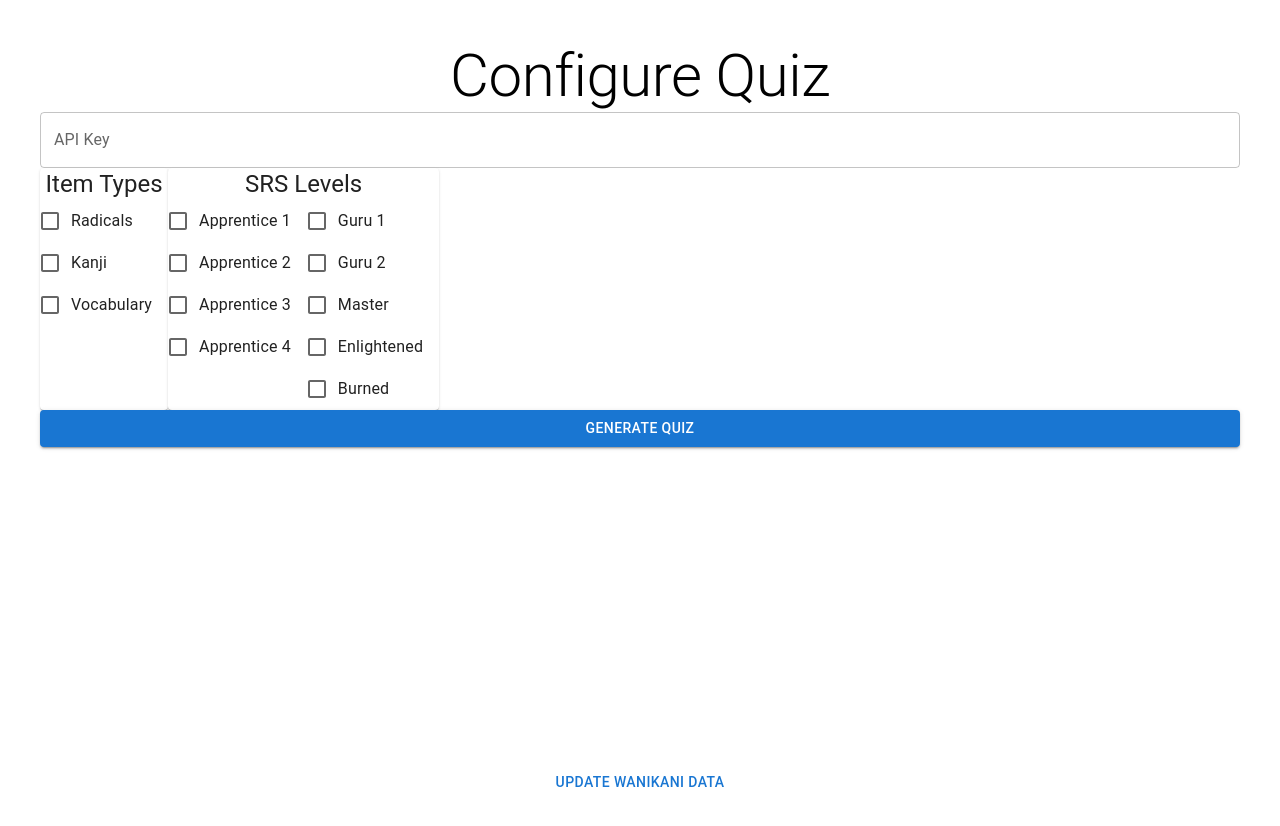
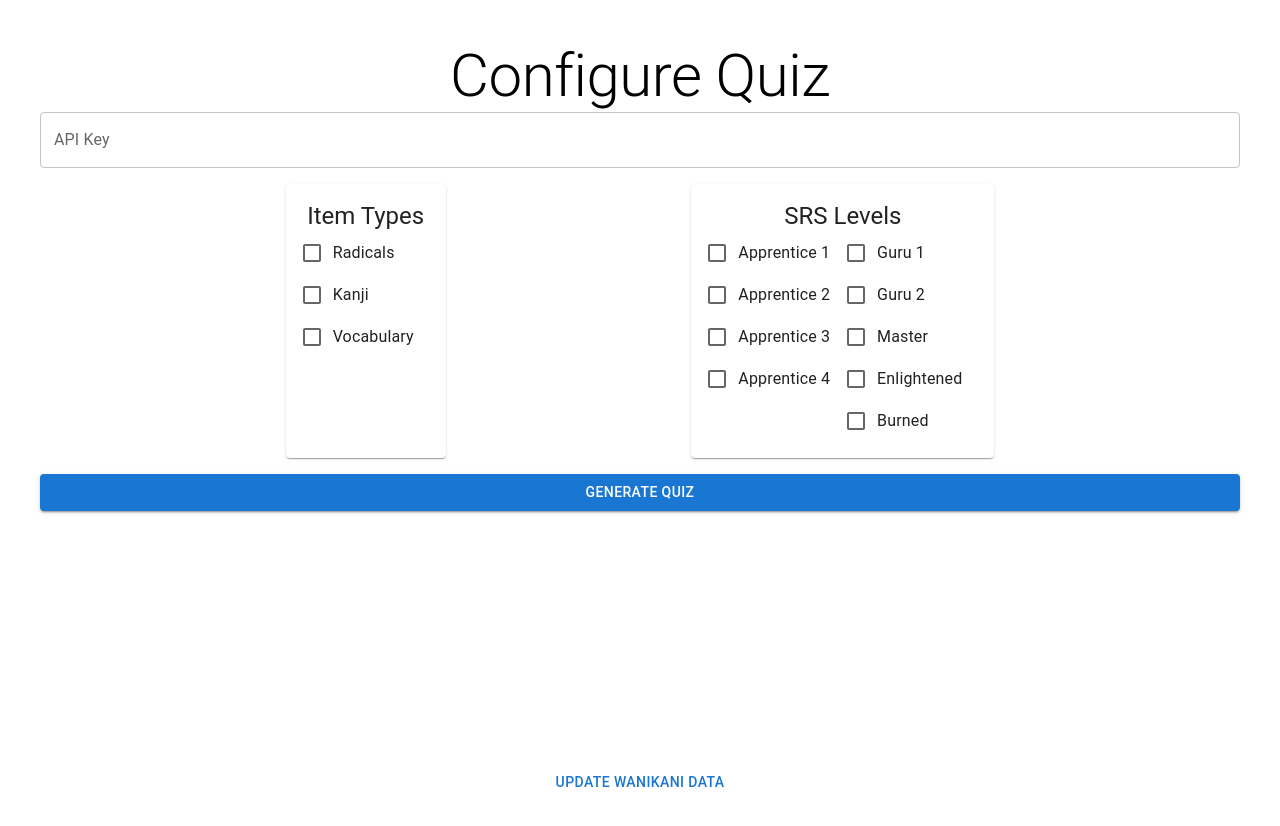
Before and after one commit to jcarvajal288/wanikani-flashcards, a React (Vite) app: page / in a window 1280 px wide. Shown: the top 826 px of the page. Built offline with nearby package versions, Linux system fonts and the light colour scheme.

Commit message:
Styling changes

```diff
--- a/src/pages/QuizConfig.tsx
+++ b/src/pages/QuizConfig.tsx
@@ -98,7 +98,12 @@
                                 variant='outlined'
                                 onChange={(e) => setFormValue({ apiKey: e.target.value })}
                             />
-                            <Stack direction='row'>
+                            <Stack
+                                direction='row'
+                                justifyContent='space-evenly'
+                                margin='16px'
+                                gap='16px'
+                            >
                                 <SubjectSelectors
                                     toggleRadical={(e) => setSubjectType({ radical: e.target.checked })}
                                     toggleKanji={(e) => setSubjectType({ kanji: e.target.checked })}
--- a/src/pages/SrsSelectors.tsx
+++ b/src/pages/SrsSelectors.tsx
@@ -27,7 +27,10 @@
 
 export const SrsSelectors = (props: SrsSelectorsParams) => (
     <Paper>
-        <Stack direction='column'>
+        <Stack
+            padding='16px'
+            direction='column'
+        >
             <Typography variant='h5'>SRS Levels</Typography>
             <FormGroup>
                 <Stack direction='row'>
--- a/src/pages/SubjectSelectors.tsx
+++ b/src/pages/SubjectSelectors.tsx
@@ -15,7 +15,10 @@
 
 export const SubjectSelectors = (props: ItemTypesParams) => (
     <Paper>
-        <Stack direction='column'>
+        <Stack
+            padding='16px'
+            direction='column'
+        >
             <Typography variant='h5'>Item Types</Typography>
             <FormGroup>
                 <FormControlLabel
```
